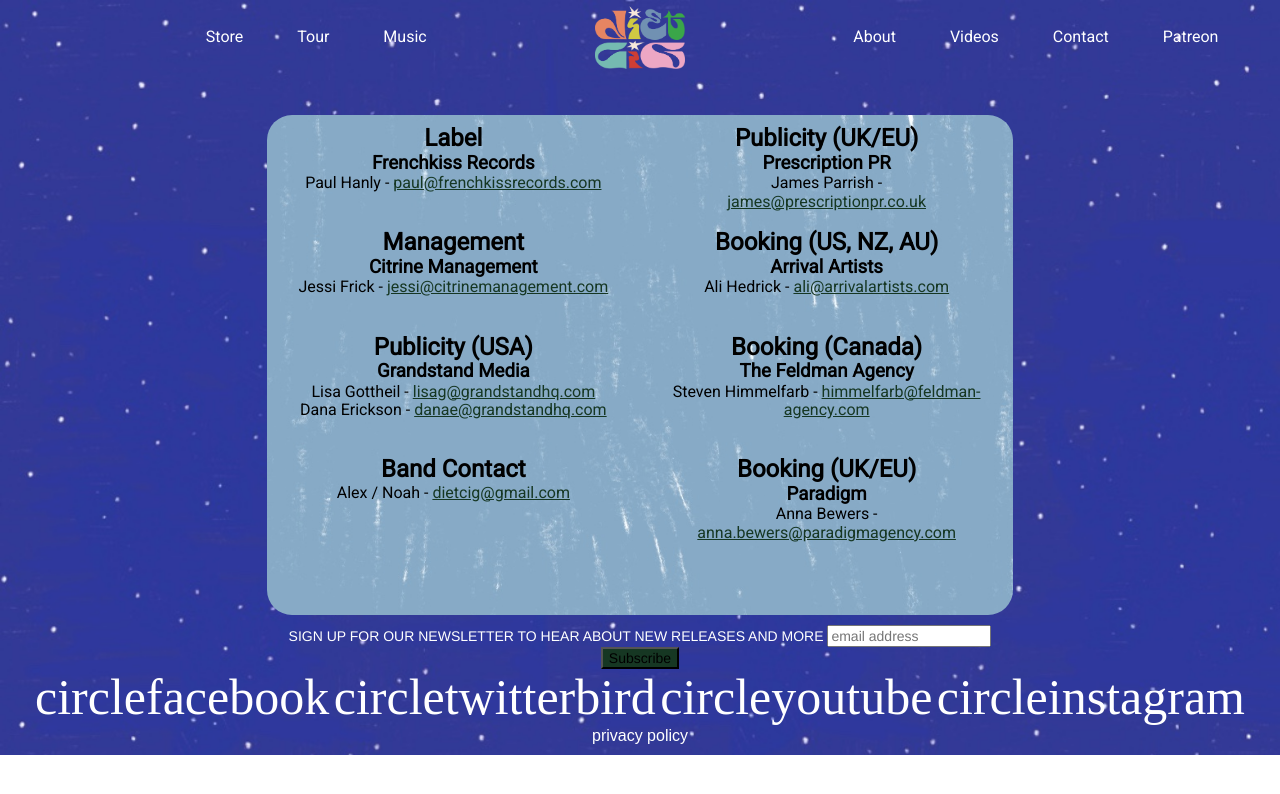
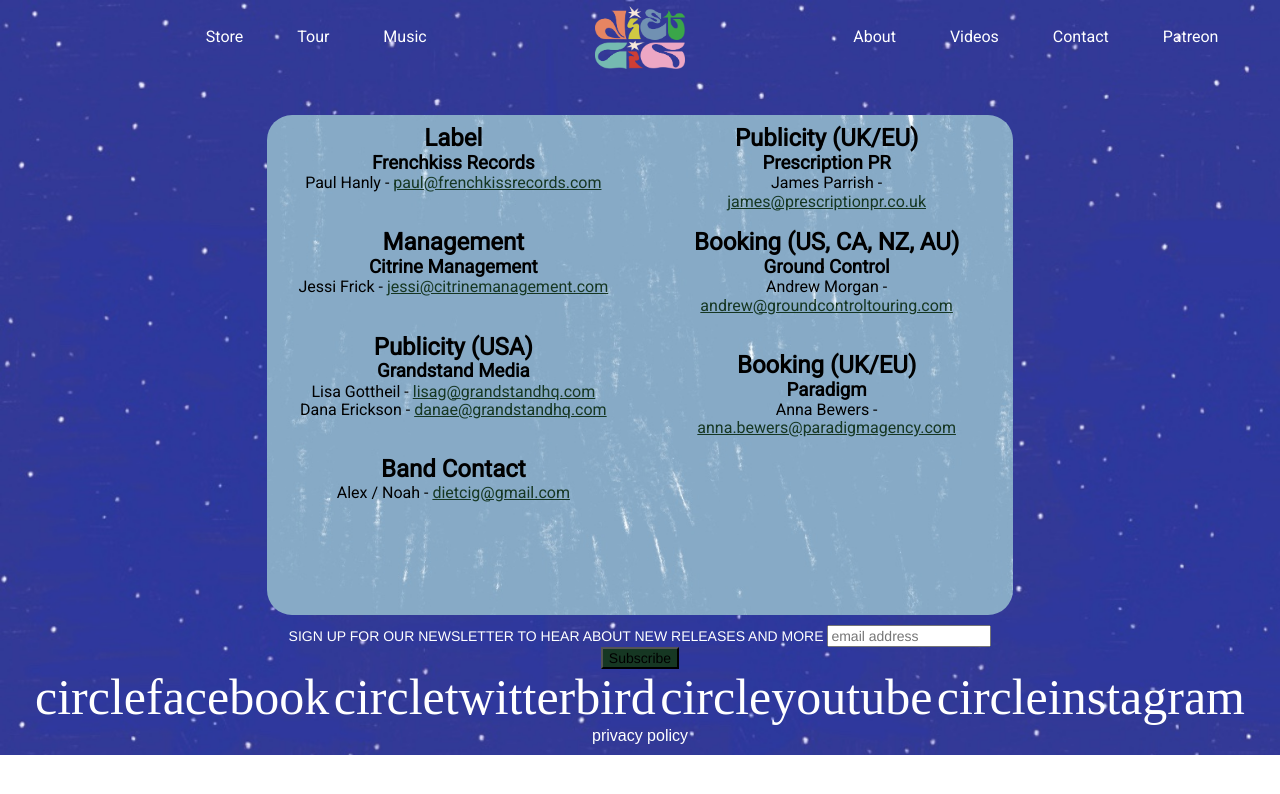
Before and after one commit to hunterfortuin/diet-cig-2017, a Jekyll site: the page built from contact.html, in a window 1280 px wide. Shown: the top 794 px of the page. Built offline with Jekyll 4.4.1, drawn with Linux system fonts in a browser that asks for light colours; nearby versions of some CDN libraries; some web fonts are replaced; comment, search, counter and statistics services are not loaded.

Commit message:
update booking contacts

```diff
--- a/contact.html
+++ b/contact.html
@@ -38,13 +38,9 @@
 					<h3>Prescription PR</h3>
 					<p>James Parrish - <a href="mailto:james@prescriptionpr.co.uk">james@prescriptionpr.co.uk</a></a><br/><br/>
 
-					<h2>Booking (US, NZ, AU)</h2>
-					<h3>Arrival Artists</h3>
-					<p>Ali Hedrick - <a href="mailto:ali@arrivalartists.com">ali@arrivalartists.com</a></p><br/><br/>
-
-					<h2>Booking (Canada)</h2>
-					<h3>The Feldman Agency</h3>
-					<p>Steven Himmelfarb - <a href="mailto:himmelfarb@feldman-agency.com">himmelfarb@feldman-agency.com</a></p><br/><br/>
+					<h2>Booking (US, CA, NZ, AU)</h2>
+					<h3>Ground Control</h3>
+					<p>Andrew Morgan - <a href="mailto:andrew@groundcontroltouring.com">andrew@groundcontroltouring.com</a></p><br/><br/>
 
 					<h2>Booking (UK/EU)</h2>
 					<h3>Paradigm</h3>
```
